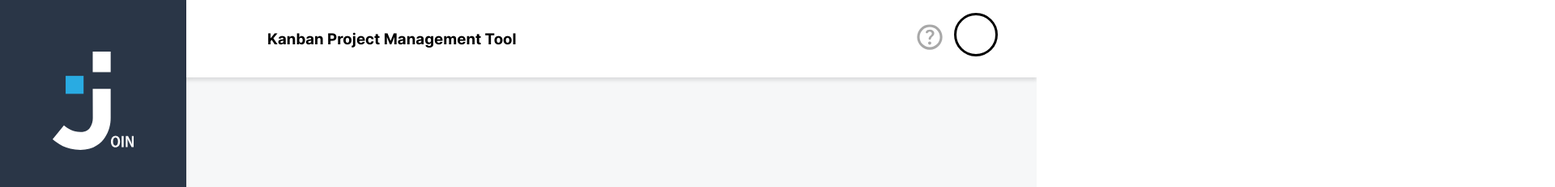
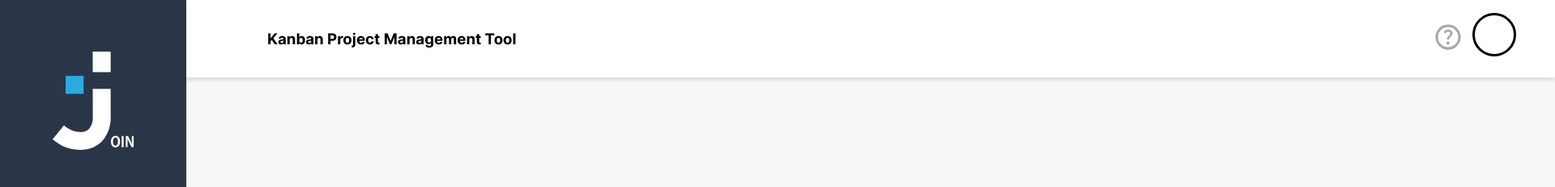
Before and after one commit to Ilivar/Join, a plain HTML site: page html/privacy_policy.html in a window 1280 px wide. Shown: the top 232 px of the page at 81% size, 1920 px wide, since content can reach past the window. Drawn offline with Linux system fonts and the light colour scheme; no server answers.

Commit message:
change view
to full HD on: login, signUp, help, policy, legal

```diff
--- a/assets/templates/header_template.html
+++ b/assets/templates/header_template.html
@@ -27,8 +27,8 @@
   }
 
   #burger_menu {
-    width: 100px;
-    height: 110px;
+    width: 150px;
+    height: 158px;
     background-color: #2a3647;
     position: absolute;
     top: 96px;
--- a/css/Login.css
+++ b/css/Login.css
@@ -10,7 +10,8 @@ body {
   font-family: inter;
   margin: 0;
   display: flex;
-  height: 100vh
+  height: 100vh;
+  width: 1920px;
 }
 
 a {
@@ -104,8 +105,8 @@ input::placeholder {
 #mainContainer {
   position: relative;
   background-color: var(--Background);
-  width: 1440px;
-  height: 1024px;
+  width: 100%;
+  height: 100%;
   display: flex;
   flex-direction: column;
   justify-content: space-between;
--- a/css/board.css
+++ b/css/board.css
@@ -50,6 +50,7 @@ body {
     /* 73.2px */
 
 }
+
 
 #overlayAddTask {
   display: none;
@@ -256,6 +257,7 @@ body {
     background-color: white;
     box-shadow: #42526E;
     gap: 10px;
+    margin-bottom: 24px;
 }
 
 .card_content {
--- a/css/help.css
+++ b/css/help.css
@@ -10,13 +10,18 @@ body {
   margin: 0;
   height: 100vh;
   display: flex;
+  width: 1920px;
+}
+
+.header{
+  position: sticky;
 }
 
 #main_container {
   position: relative;
   background-color: var(--Background);
-  width: 1440px;
-  height: 1024px;
+  width: 100%;
+  height: 100%;
   display: flex;
   margin: auto;
 }
--- a/css/legal_notice.css
+++ b/css/legal_notice.css
@@ -9,6 +9,7 @@ body {
   font-family: inter;
   margin: 0;
   height: 100vh;
+  width: 1920px;
   display: flex;
 }
 
@@ -20,11 +21,15 @@ h1 {
   line-height: 120%;
 }
 
+.head{
+  position: sticky;
+}
+
 #main_container {
   position: relative;
   background-color: var(--Background);
-  width: 1440px;
-  height: 1024px;
+  width: 100%;
+  height: 100%;
   display: flex;
   margin: auto;
 }
--- a/css/privacy_policy.css
+++ b/css/privacy_policy.css
@@ -8,8 +8,9 @@
 body {
   font-family: inter;
   margin: 0;
-  height: 100vh;
+  height: 100dvh;
   display: flex;
+  width: 1920px;
 }
 
 h1 {
@@ -20,11 +21,15 @@ h1 {
   line-height: 120%;
 }
 
+.header{
+  position: sticky;
+}
+
 #main_container {
   position: relative;
   background-color: var(--Background);
-  width: 1440px;
-  height: 1024px;
+  width: 100%;
+  height: 100%;
   display: flex;
   margin: auto;
 }
@@ -56,3 +61,7 @@ h1 {
 #text_container::-webkit-scrollbar {
   display: none;
 }
+
+#burgermenu{
+
+}
--- a/css/sign_up.css
+++ b/css/sign_up.css
@@ -11,6 +11,7 @@ body {
   margin: 0;
   display: flex;
   height: 100vh;
+  width: 1920px;
 }
 
 a {
@@ -56,8 +57,8 @@ input::placeholder {
 #main_container {
   position: relative;
   background-color: var(--Background);
-  width: 1440px;
-  height: 1024px;
+  width: 100%;
+  height: 100%;
   display: flex;
   flex-direction: column;
   justify-content: space-between;
@@ -88,7 +89,7 @@ input::placeholder {
 
 #sign_up_container {
   position: relative;
-  margin-top: 197px;
+  margin-top: 5%;
   width: 598px;
   height: 630px;
   display: inline-flex;
```
Also changed, not shown: html/sign_up.html (+1 -1 lines).
